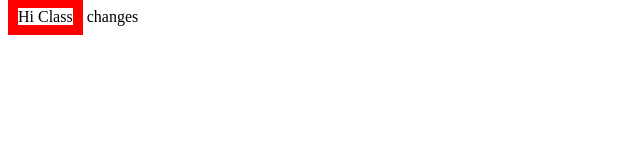
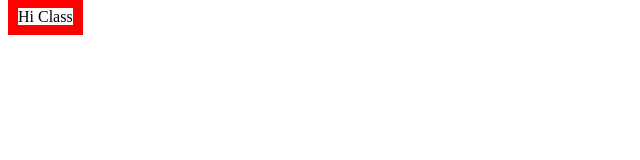
Before and after one commit to llamle/day3, a plain HTML site: page index.html in a window 1280 px wide. Shown: the full height of the page, 0-640 px from the left. Drawn offline with Linux system fonts and the light colour scheme.

Commit message:
Revert "changed things"
This reverts commit cd84b0626d04c60f5a08754b3a30eac8950572bb.

```diff
--- a/index.html
+++ b/index.html
@@ -7,6 +7,5 @@
 </head>
 <body>
   <span class="first-class">Hi Class</span>
-changes
 </body>
 </html>
```
